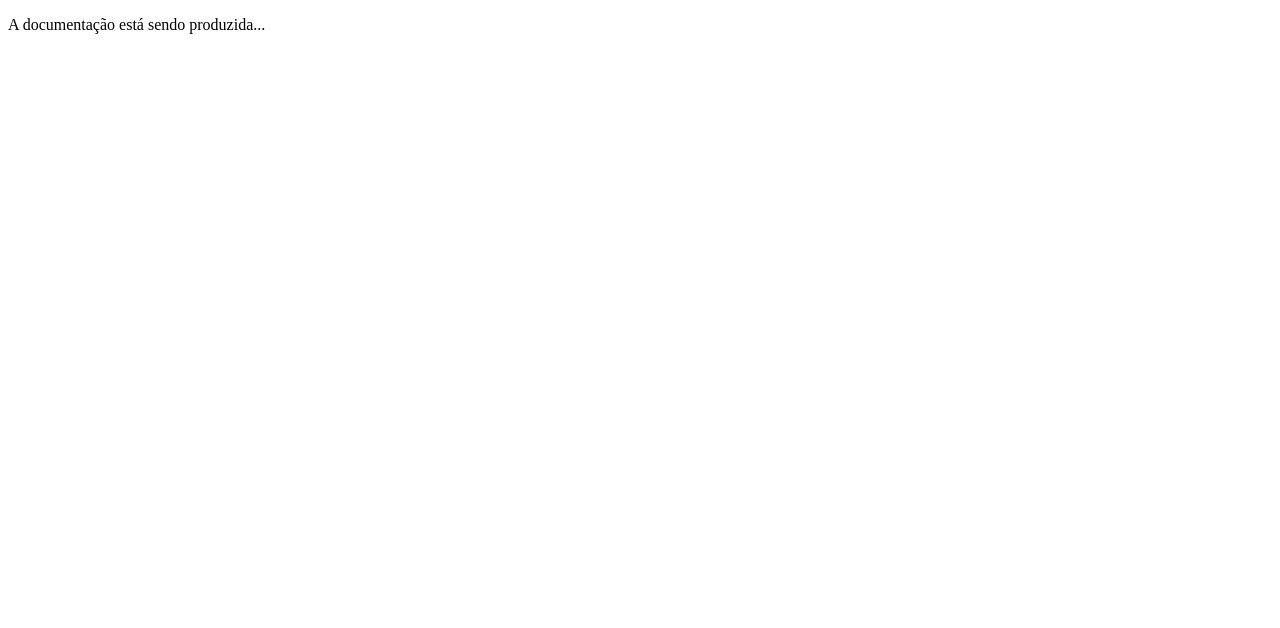
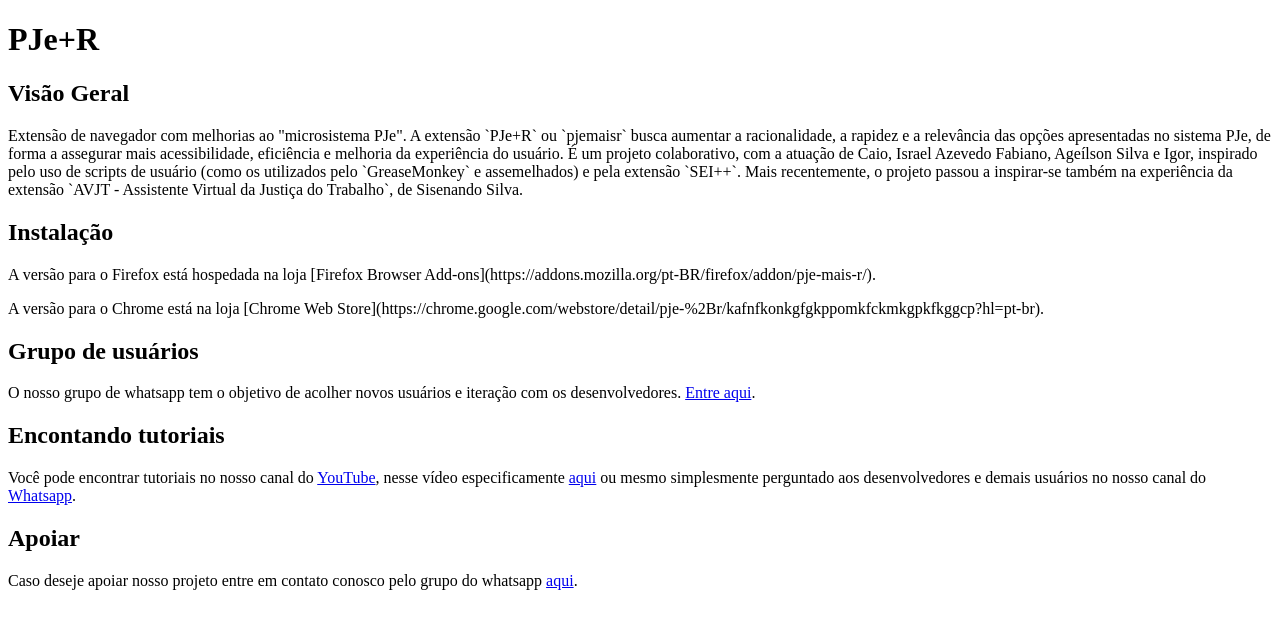
Before and after one commit to PjeMaisR/Pje-R, a plain HTML site: page index.html in a window 1280 px wide. Drawn offline with Linux system fonts and the light colour scheme.

Commit message:
Iniciando html

```diff
--- a/index.html
+++ b/index.html
@@ -5,6 +5,28 @@
   <title>PJe+R</title>
 </head>
 <body>
-  <p>A documentação está sendo produzida...</p>
+  <h1>PJe+R</h1>
+  <h2>Visão Geral</h2>
+  <p>
+    Extensão de navegador com melhorias ao "microsistema PJe".
+    A extensão `PJe+R` ou `pjemaisr` busca aumentar a racionalidade, a rapidez e a relevância das opções apresentadas no sistema PJe, de forma a assegurar mais acessibilidade, eficiência e melhoria da experiência do usuário.
+
+    É um projeto colaborativo, com a atuação de Caio, Israel Azevedo Fabiano, Ageílson Silva e Igor, inspirado pelo uso de scripts de usuário (como os utilizados pelo `GreaseMonkey` e assemelhados) e pela extensão `SEI++`. Mais recentemente, o projeto passou a inspirar-se também na experiência da extensão `AVJT - Assistente Virtual da Justiça do Trabalho`, de Sisenando Silva.
+  </p>
+  <h2>Instalação</h2>
+  <p>
+    A versão para o Firefox está hospedada na loja [Firefox Browser Add-ons](https://addons.mozilla.org/pt-BR/firefox/addon/pje-mais-r/).
+  </p>
+  <p>
+    A versão para o Chrome está na loja [Chrome Web Store](https://chrome.google.com/webstore/detail/pje-%2Br/kafnfkonkgfgkppomkfckmkgpkfkggcp?hl=pt-br).
+  </p>
+  <h2>Grupo de usuários</h2>
+    O nosso grupo de whatsapp tem o objetivo de acolher novos usuários e iteração com os desenvolvedores. <a href="https://chat.whatsapp.com/JEtf2OPcaQQ0KOUYDhCIB5">Entre aqui</a>.
+  <h2>Encontando tutoriais</h2>
+  <p>Você pode encontrar tutoriais no nosso canal do <a href="https://www.youtube.com/@pjer7750">YouTube</a>, nesse vídeo especificamente <a href="https://www.youtube.com/watch?v=HaMofA3QHyU">aqui</a> ou mesmo simplesmente perguntado aos desenvolvedores e demais usuários no nosso canal do <a href="https://chat.whatsapp.com/JEtf2OPcaQQ0KOUYDhCIB5">Whatsapp</a>.</p>
+  <h2>
+   Apoiar
+  </h2>
+  <p>Caso deseje apoiar nosso projeto entre em contato conosco pelo grupo do whatsapp  <a href="https://chat.whatsapp.com/JEtf2OPcaQQ0KOUYDhCIB5">aqui</a>.</p>
 </body>
 </html>
```
Also changed, not shown: 1 other file.
